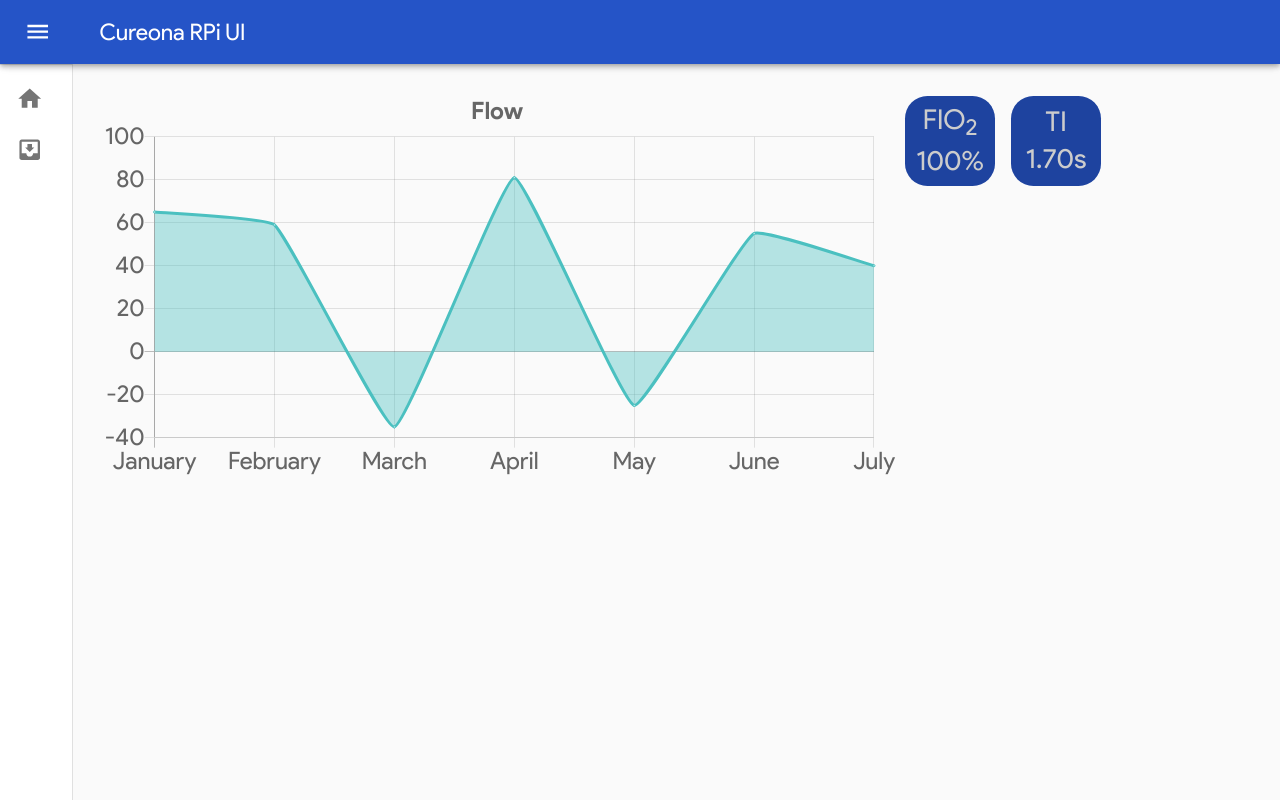
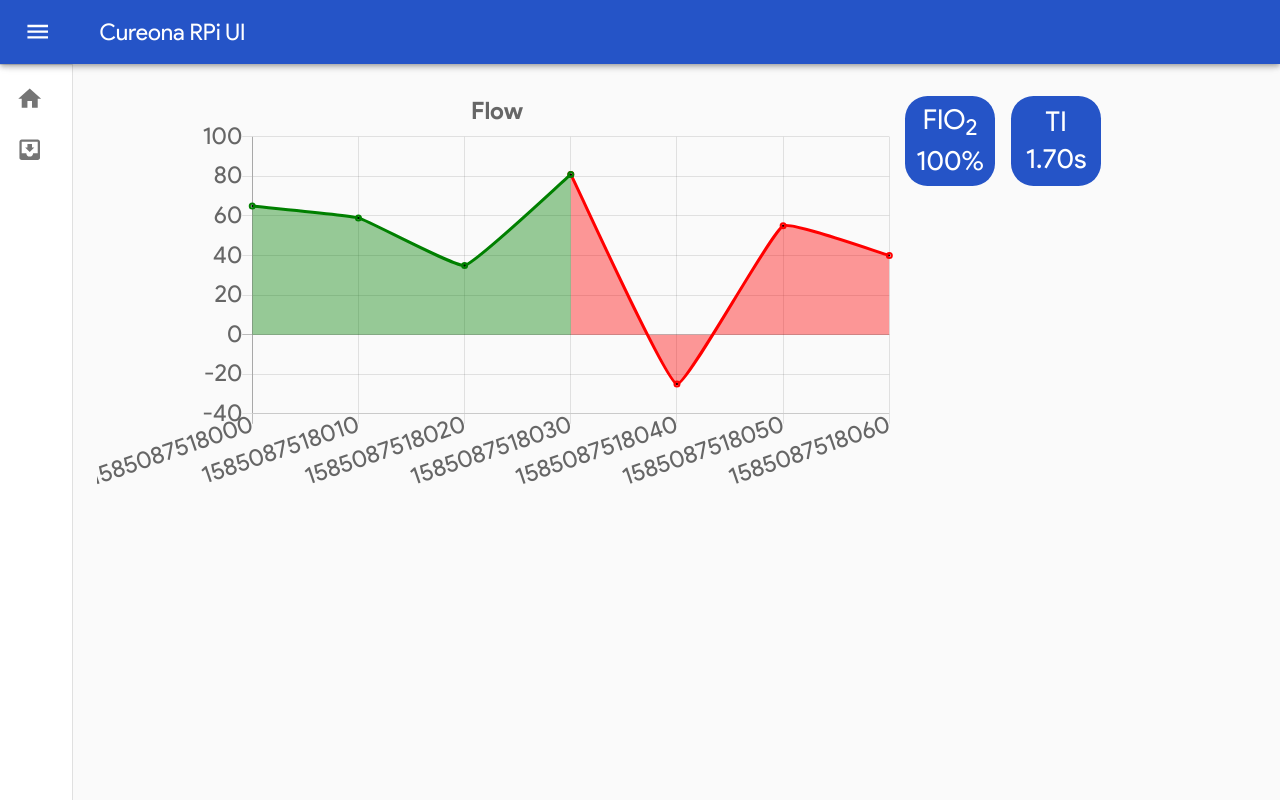
Before and after one commit to RiccLQL/SFVentilator, a React (Create React App) app in the folder react-ui/: page / in a window 1280 px wide. Built offline with nearby package versions, Linux system fonts and the light colour scheme.

Commit message:
Add multicolor functionality to TimeChart; add visual emphasis to selected SettingButton

```diff
--- a/react-ui/src/Chart.jsx
+++ /dev/null
@@ -1,69 +0,0 @@
-import React, { useRef } from "react";
-
-import { makeStyles } from "@material-ui/core/styles";
-
-import { defaults, Line } from "react-chartjs-2";
-
-const useStyles = makeStyles(theme => ({
-    root: {
-
-    },
-}));
-
-export default function Chart({ title }) {
-    const chartRef = useRef(null);
-    defaults.global.defaultFontSize = 24;
-    const classes = useStyles();
-
-    const options = {
-        defaultFontFamily: defaults.global.defaultFontFamily = "Product Sans",
-        title: {
-            display: true,
-            text: title
-        },
-        responsive: true,
-        /* width: 1100,
-        height: 500, */
-        legend: {
-            display: false,
-        },
-        tooltips: {
-            callbacks: {
-                label: item => item.yLabel,
-            },
-        },
-    };
-
-    const data = {
-        labels: ['January', 'February', 'March', 'April', 'May', 'June', 'July'],
-        datasets: [
-            {
-                label: 'My First dataset',
-                fill: 'origin',
-                lineTension: 0.1,
-                backgroundColor: 'rgba(75,192,192,0.4)',
-                borderColor: 'rgba(75,192,192,1)',
-                borderCapStyle: 'butt',
-                borderDash: [],
-                borderDashOffset: 0.0,
-                borderJoinStyle: 'miter',
-                pointBorderColor: 'rgba(75,192,192,1)',
-                pointBackgroundColor: '#fff',
-                pointBorderWidth: 1,
-                pointHoverRadius: 5,
-                pointHoverBackgroundColor: 'rgba(75,192,192,1)',
-                pointHoverBorderColor: 'rgba(220,220,220,1)',
-                pointHoverBorderWidth: 2,
-                pointRadius: 1,
-                pointHitRadius: 10,
-                data: [65, 59, -35, 81, -25, 55, 40]
-            }
-        ]
-    };
-
-    return (
-        <div className={classes.root}>
-            <Line ref={chartRef} {...{ data, options, ...options }} />
-        </div>
-    )
-};
--- a/react-ui/src/HomePage.jsx
+++ b/react-ui/src/HomePage.jsx
@@ -2,7 +2,7 @@ import React, { useState } from "react";
 
 import { makeStyles } from "@material-ui/core/styles";
 
-import Chart from "./Chart";
+import TimeChart from "./TimeChart";
 import SettingButton from "./SettingButton";
 
 const useStyles = makeStyles(theme => ({
@@ -19,7 +19,19 @@ export default function HomePage() {
 
     return (
         <div className={classes.root}>
-            <div style={{ width: 800, height: 600 }}><Chart title="Flow" /></div>
+            <div style={{ width: 800, height: 600 }}>
+                <TimeChart
+                    title="Flow"
+                    data={(() => {
+                        let now = Date.now();
+                        return [65, 59, 35, 81, -25, 55, 40].reduce((acc, next, i) => [...acc, {
+                            datum: next,
+                            timestamp: now + 10 * i
+                        }], []);
+                    })()}
+                    colors={{ 0: 'green', 3: 'red', }}
+                />
+            </div>
             <SettingButton
                 description={<>Fraction of inspired O<sub>2</sub></>}
                 decimalPlaces={0}
--- a/react-ui/src/SettingButton.jsx
+++ b/react-ui/src/SettingButton.jsx
@@ -33,12 +33,13 @@ const useStyles = makeStyles(theme => ({
         "&:hover, &$focusVisible": {
             zIndex: 1,
             "& $buttonBackdrop": {
-                opacity: 0,
+                opacity: 0.3,
             }
         }
     },
     buttonOpen: {
         border: "6px solid black",
+        backgroundColor: theme.palette.secondary.main,
     },
     focusVisible: {},
     buttonBackdrop: {
@@ -48,8 +49,8 @@ const useStyles = makeStyles(theme => ({
         right: 0,
         bottom: 0,
         borderRadius: "25%",
-        backgroundColor: theme.palette.common.black,
-        opacity: 0.2,
+        backgroundColor: theme.palette.common.white,
+        opacity: 0,
         transition: theme.transitions.create('opacity'),
     },
     primary: {
--- /dev/null
+++ b/react-ui/src/TimeChart.jsx
@@ -0,0 +1,61 @@
+import React, { useRef } from "react";
+
+import { defaults, Line } from "react-chartjs-2";
+
+import { colorToRGBA } from "./Utilities";
+
+export default function TimeChart({ colors, data, title }) {
+    const chartRef = useRef(null);
+
+    let processedData = {
+        labels: data.map(d => d.timestamp),
+        datasets: Object.entries(colors).map(([dataIndex, newColor], colorIndex, colorEntries) => (
+            {
+                type: 'line',
+                label: 'Dataset ' + colorIndex,
+                fill: 'origin',
+                lineTension: 0.1,
+                backgroundColor: colorToRGBA(newColor, 0.4),
+                borderColor: colorToRGBA(newColor, 1),
+                borderCapStyle: 'butt',
+                borderDash: [],
+                borderDashOffset: 0.0,
+                borderJoinStyle: 'miter',
+                pointBorderColor: colorToRGBA(newColor, 1),
+                pointBackgroundColor: 'black',
+                pointBorderWidth: 5,
+                pointHoverRadius: 5,
+                pointHoverBackgroundColor: colorToRGBA(newColor, 1),
+                pointHoverBorderColor: 'rgba(220,220,220,1)',
+                pointHoverBorderWidth: 2,
+                pointRadius: 1,
+                pointHitRadius: 10,
+                data: data.map((d, i) =>
+                    (i >= dataIndex && (colorIndex >= colorEntries.length - 1 || i <= colorEntries[colorIndex + 1][0]))
+                        ? d.datum
+                        : null
+                ),
+            }
+        )),
+    };
+
+    const options = {
+        defaultFontFamily: defaults.global.defaultFontFamily = "Product Sans",
+        defaultFontSize: defaults.global.defaultFontSize = 24,
+        title: {
+            display: true,
+            text: title
+        },
+        responsive: true,
+        legend: {
+            display: false,
+        },
+        tooltips: {
+            callbacks: {
+                label: item => item.yLabel,
+            },
+        },
+    };
+
+    return <Line ref={chartRef} options={options} data={processedData} />;
+};
--- a/react-ui/src/Utilities.jsx
+++ b/react-ui/src/Utilities.jsx
@@ -6,3 +6,64 @@ export const units = {
     percentage: <>%</>,
     seconds: <>s</>,
 };
+
+export const choice = arr => arr[Math.floor(Math.random() * arr.length)];
+
+export const hexToRGB = hex => {
+    let c;
+    if (/^#([A-Fa-f0-9]{3}){1,2}$/.test(hex)) {
+        c = hex.substring(1).split('');
+        if (c.length === 3) {
+            c = [c[0], c[0], c[1], c[1], c[2], c[2]];
+        }
+        c = '0x' + c.join('');
+        return 'rgb(' + [(c >> 16) & 255, (c >> 8) & 255, c & 255].join(',') + ')';
+    }
+    throw new Error('Bad Hex');
+}
+
+export const colorNameToHex = color => {
+    let colors = {
+        "aliceblue": "#f0f8ff", "antiquewhite": "#faebd7", "aqua": "#00ffff", "aquamarine": "#7fffd4", "azure": "#f0ffff",
+        "beige": "#f5f5dc", "bisque": "#ffe4c4", "black": "#000000", "blanchedalmond": "#ffebcd", "blue": "#0000ff", "blueviolet": "#8a2be2", "brown": "#a52a2a", "burlywood": "#deb887",
+        "cadetblue": "#5f9ea0", "chartreuse": "#7fff00", "chocolate": "#d2691e", "coral": "#ff7f50", "cornflowerblue": "#6495ed", "cornsilk": "#fff8dc", "crimson": "#dc143c", "cyan": "#00ffff",
+        "darkblue": "#00008b", "darkcyan": "#008b8b", "darkgoldenrod": "#b8860b", "darkgray": "#a9a9a9", "darkgreen": "#006400", "darkkhaki": "#bdb76b", "darkmagenta": "#8b008b", "darkolivegreen": "#556b2f",
+        "darkorange": "#ff8c00", "darkorchid": "#9932cc", "darkred": "#8b0000", "darksalmon": "#e9967a", "darkseagreen": "#8fbc8f", "darkslateblue": "#483d8b", "darkslategray": "#2f4f4f", "darkturquoise": "#00ced1",
+        "darkviolet": "#9400d3", "deeppink": "#ff1493", "deepskyblue": "#00bfff", "dimgray": "#696969", "dodgerblue": "#1e90ff",
+        "firebrick": "#b22222", "floralwhite": "#fffaf0", "forestgreen": "#228b22", "fuchsia": "#ff00ff",
+        "gainsboro": "#dcdcdc", "ghostwhite": "#f8f8ff", "gold": "#ffd700", "goldenrod": "#daa520", "gray": "#808080", "green": "#008000", "greenyellow": "#adff2f",
+        "honeydew": "#f0fff0", "hotpink": "#ff69b4",
+        "indianred ": "#cd5c5c", "indigo": "#4b0082", "ivory": "#fffff0", "khaki": "#f0e68c",
+        "lavender": "#e6e6fa", "lavenderblush": "#fff0f5", "lawngreen": "#7cfc00", "lemonchiffon": "#fffacd", "lightblue": "#add8e6", "lightcoral": "#f08080", "lightcyan": "#e0ffff", "lightgoldenrodyellow": "#fafad2",
+        "lightgrey": "#d3d3d3", "lightgreen": "#90ee90", "lightpink": "#ffb6c1", "lightsalmon": "#ffa07a", "lightseagreen": "#20b2aa", "lightskyblue": "#87cefa", "lightslategray": "#778899", "lightsteelblue": "#b0c4de",
+        "lightyellow": "#ffffe0", "lime": "#00ff00", "limegreen": "#32cd32", "linen": "#faf0e6",
+        "magenta": "#ff00ff", "maroon": "#800000", "mediumaquamarine": "#66cdaa", "mediumblue": "#0000cd", "mediumorchid": "#ba55d3", "mediumpurple": "#9370d8", "mediumseagreen": "#3cb371", "mediumslateblue": "#7b68ee",
+        "mediumspringgreen": "#00fa9a", "mediumturquoise": "#48d1cc", "mediumvioletred": "#c71585", "midnightblue": "#191970", "mintcream": "#f5fffa", "mistyrose": "#ffe4e1", "moccasin": "#ffe4b5",
+        "navajowhite": "#ffdead", "navy": "#000080",
+        "oldlace": "#fdf5e6", "olive": "#808000", "olivedrab": "#6b8e23", "orange": "#ffa500", "orangered": "#ff4500", "orchid": "#da70d6",
+        "palegoldenrod": "#eee8aa", "palegreen": "#98fb98", "paleturquoise": "#afeeee", "palevioletred": "#d87093", "papayawhip": "#ffefd5", "peachpuff": "#ffdab9", "peru": "#cd853f", "pink": "#ffc0cb", "plum": "#dda0dd", "powderblue": "#b0e0e6", "purple": "#800080",
+        "rebeccapurple": "#663399", "red": "#ff0000", "rosybrown": "#bc8f8f", "royalblue": "#4169e1",
+        "saddlebrown": "#8b4513", "salmon": "#fa8072", "sandybrown": "#f4a460", "seagreen": "#2e8b57", "seashell": "#fff5ee", "sienna": "#a0522d", "silver": "#c0c0c0", "skyblue": "#87ceeb", "slateblue": "#6a5acd", "slategray": "#708090", "snow": "#fffafa", "springgreen": "#00ff7f", "steelblue": "#4682b4",
+        "tan": "#d2b48c", "teal": "#008080", "thistle": "#d8bfd8", "tomato": "#ff6347", "turquoise": "#40e0d0",
+        "violet": "#ee82ee",
+        "wheat": "#f5deb3", "white": "#ffffff", "whitesmoke": "#f5f5f5",
+        "yellow": "#ffff00", "yellowgreen": "#9acd32"
+    };
+
+    if (typeof colors[color.toLowerCase()] != 'undefined')
+        return colors[color.toLowerCase()];
+
+    return false;
+};
+
+export const colorNameToRGB = colour => hexToRGB(colorNameToHex(colour));
+
+export const RGBtoRGBA = (rgb, a) => rgb.replace(')', ',' + a + ')').replace('rgb', 'rgba');
+
+export const colorToRGBA = (color, a) => {
+    if (/^rgb[(](?:\s*0*(?:\d\d?(?:\.\d+)?(?:\s*%)?|\.\d+\s*%|100(?:\.0*)?\s*%|(?:1\d\d|2[0-4]\d|25[0-5])(?:\.\d+)?)\s*(?:,(?![)])|(?=[)]))){3}[)]$/gm.test(color))
+        return RGBtoRGBA(color, a);
+    if (/^#(?:[A-Fa-f0-9]{3}){1,2}$/gm.test(color))
+        return RGBtoRGBA(hexToRGB(color), a);
+    return RGBtoRGBA(colorNameToRGB(color), a);
+};
--- a/react-ui/src/index.js
+++ b/react-ui/src/index.js
@@ -14,6 +14,9 @@ const theme = createMuiTheme({
 	palette: {
 		primary: {
 			main: "#2554c7",
+		},
+		secondary: {
+			main: "#00FF00",
 		},
 	},
 	typography: {
```
Lines whose indentation alone changed are shown as unchanged.
